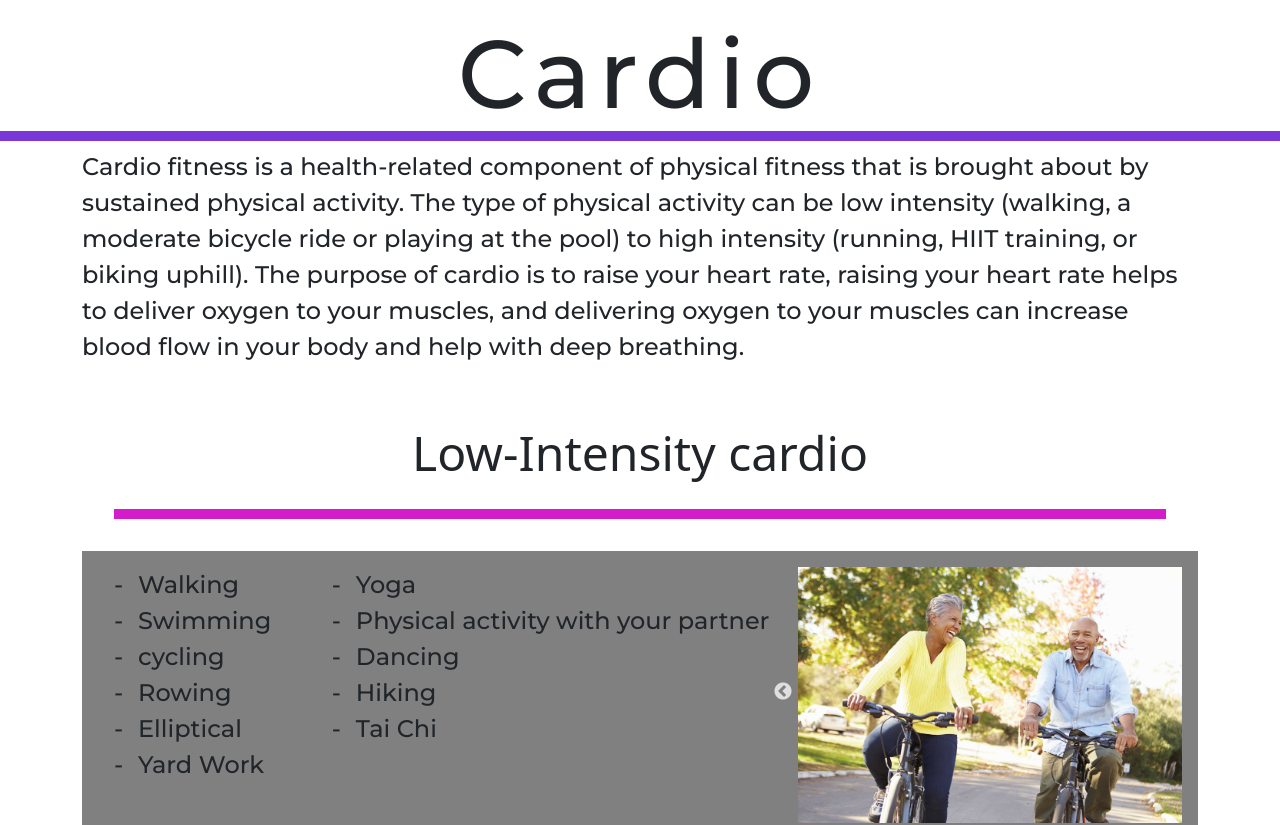
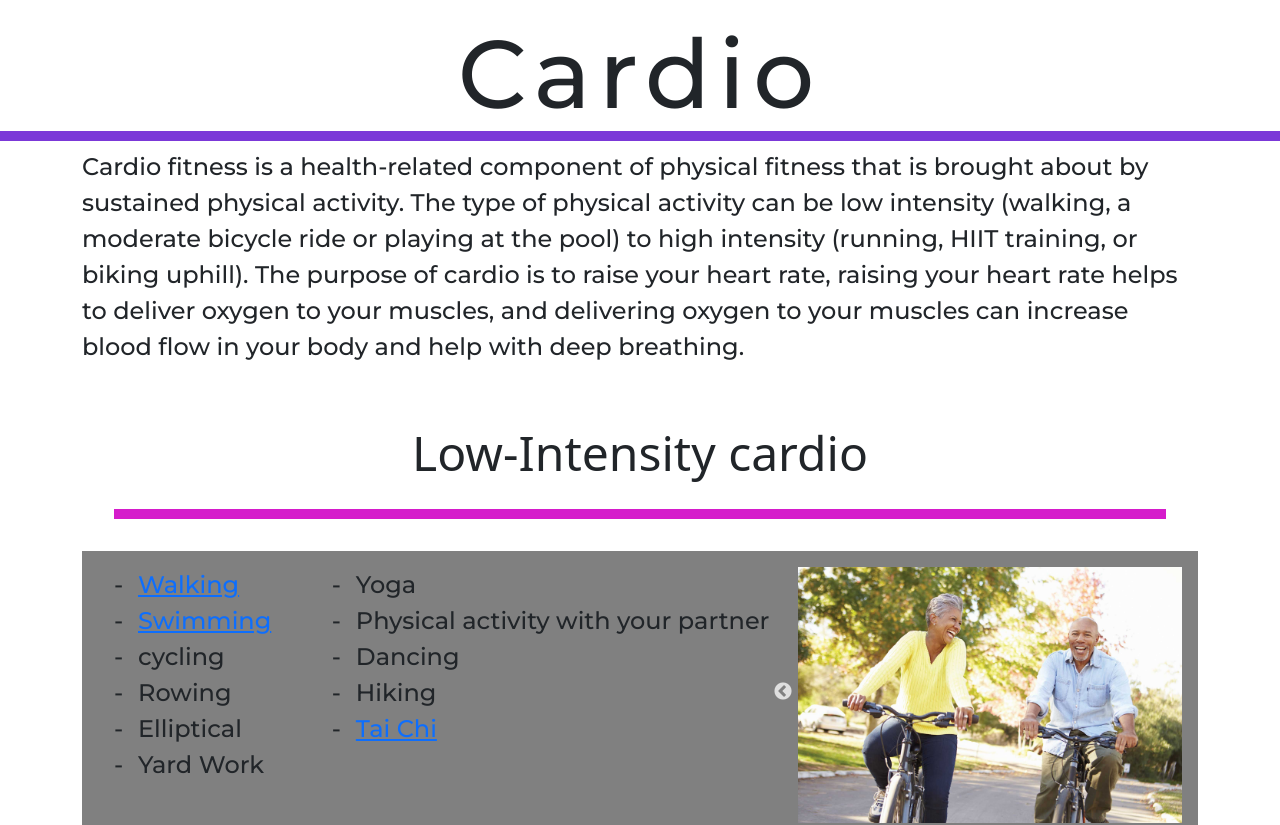
Before and after one commit to calvinalee2006/Beginners-guide-to-fitness, a React (Create React App) app: page /Stretching/Cardio in a window 1280 px wide. Shown: the top 825 px of the page. Built offline with nearby package versions, Linux system fonts and the light colour scheme.

Commit message:
added anchor tags to intensity lists

```diff
--- a/src/components/Cardio/cardio.js
+++ b/src/components/Cardio/cardio.js
@@ -41,8 +41,8 @@ export default function Cardio() {
 
           <div className="lowIntensity">
   <ul className ="lowIntensityList">
-    <li class ="dashed">Walking</li>
-    <li class ="dashed">Swimming</li>
+    <li class ="dashed"><a href ="https://en.wikipedia.org/wiki/Walking"> Walking</a></li>
+    <li class ="dashed"><a href ="https://en.wikipedia.org/wiki/Swimming_(sport)">  Swimming</a></li>
     <li class ="dashed">cycling</li>
     <li class ="dashed">Rowing</li>
     <li class ="dashed">Elliptical</li>
@@ -53,7 +53,7 @@ export default function Cardio() {
     <li class ="dashed">Physical activity with your partner</li>
     <li class ="dashed">Dancing</li>
     <li class ="dashed">Hiking</li>
-    <li class ="dashed">Tai Chi</li>
+    <li class ="dashed"><a href= "https://en.wikipedia.org/wiki/Tai_chi">Tai Chi</a></li>
   </ul>
 
   <Slider className="sliderOne" {...settings}>
```
